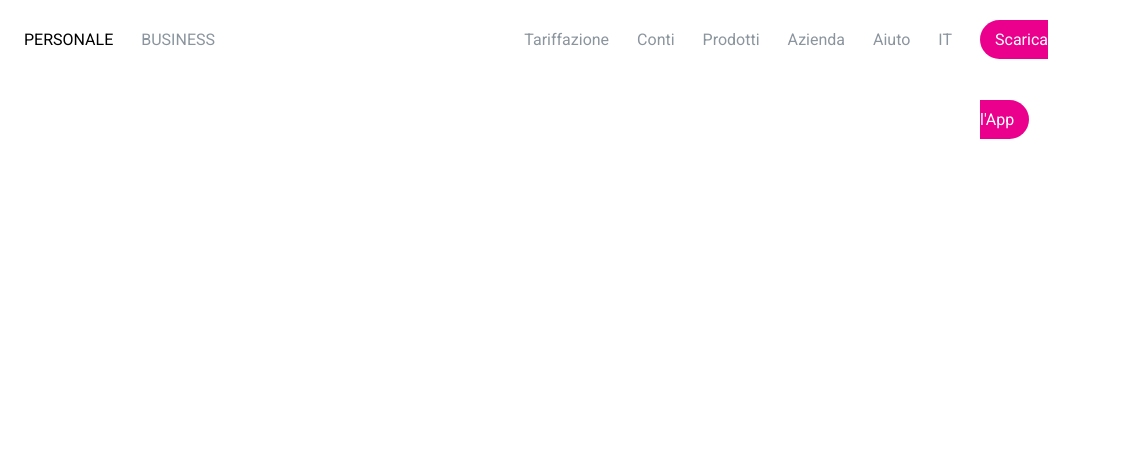
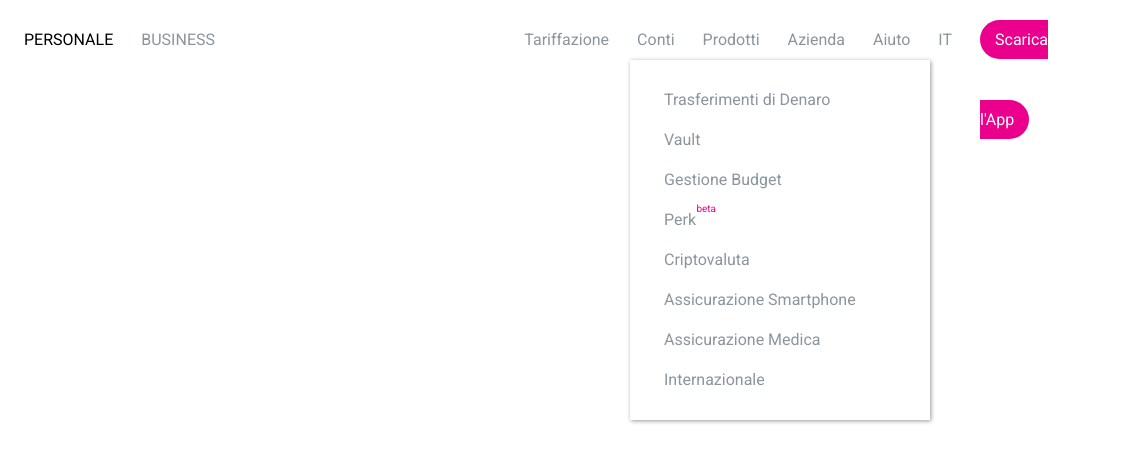
Before and after one commit to DavideLugli/js-html-css-revolut, a plain HTML site: page index.html in a window 1280 px wide. Shown: the full height of the page, 158-1280 px from the left. Drawn offline with nearby package versions, Linux system fonts and the light colour scheme.

Commit message:
dropdown style

```diff
--- a/css/style.css
+++ b/css/style.css
@@ -15,6 +15,10 @@ header {
   justify-content: space-between;
 }
 
+.relative {
+  position: relative;
+}
+
 .button {
   padding: 10px 15px;
   background-color: #EB008D;
@@ -25,6 +29,34 @@ header {
 a.button:hover {
   background-color: #cc0b7f;
   color: white;
+}
+
+a {
+  color: rgb(139, 149, 158);
+  text-decoration: none;
+}
+
+a.active {
+  color: black;
+}
+
+a:hover,
+a:focus,
+a:active {
+  color: black;
+}
+
+a.beta {
+  position: relative;
+}
+
+a.beta::after {
+  content: 'beta';
+  font-size: 10px;
+  color: #EB008D;
+  position: absolute;
+  bottom: 0;
+  right: -20px;
 }
 
 .nav_left {
@@ -48,21 +80,6 @@ a.button:hover {
   padding: 0 14px;
 }
 
-a {
-  color: rgb(139, 149, 158);
-  text-decoration: none;
-}
-
-a.active {
-  color: black;
-}
-
-a:hover,
-a:focus,
-a:active {
-  color: black;
-}
-
 .nav_right {
   width: 40%;
   margin-right: 60px;
@@ -71,3 +88,19 @@ a:active {
 .nav_right ul {
   justify-content: flex-end;
 }
+
+.dropdown {
+  /* display: none; */
+  width: 300px;
+  line-height: 40px;
+  padding: 20px;
+  background: white;
+  display: flex;
+  flex-direction: column;
+  position: absolute;
+  top: 60px;
+  left: 80px;
+  flex-wrap: wrap;
+  justify-content: center;
+  filter: drop-shadow(1px 1px 2px rgba(0, 0, 0, 0.4));
+}
--- a/index.html
+++ b/index.html
@@ -20,10 +20,20 @@
         </ul>
       </nav>
       <nav class="nav_right">
-        <ul class="list_inline">
+        <ul class="list_inline relative">
           <li><a href="#">Tariffazione</a></li>
           <li><a href="#">Conti</a></li>
-          <li><a href="#">Prodotti</a></li>
+          <li><a href="#">Prodotti</a>
+            <ul class="dropdown">
+              <li><a href="">Trasferimenti di Denaro</a></li>
+              <li><a href="">Vault</a></li>
+              <li><a href="">Gestione Budget</a></li>
+              <li><a class="beta" href="">Perk</a></li>
+              <li><a href="">Criptovaluta</a></li>
+              <li><a href="">Assicurazione Smartphone</a></li>
+              <li><a href="">Assicurazione Medica Internazionale</a></li>
+            </ul>
+          </li>
           <li><a href="#">Azienda</a></li>
           <li><a href="#">Aiuto</a></li>
           <li><a href="#">IT</a></li>
```
